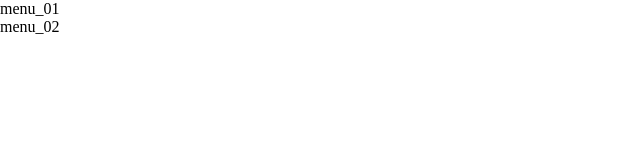
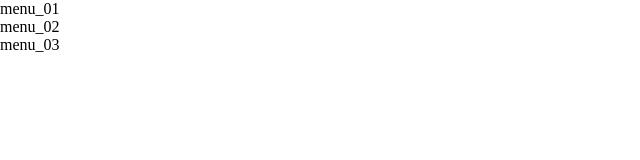
Before and after one commit to enuobear/hiall-demo, a plain HTML site: page index.html in a window 1280 px wide. Shown: the full height of the page, 0-640 px from the left. Drawn offline with Linux system fonts and the light colour scheme.

Commit message:
develop_v2

```diff
--- a/index.html
+++ b/index.html
@@ -14,6 +14,7 @@
   <ul>
 	<li>menu_01</li>
 	<li>menu_02</li>
+	<li>menu_03</li>
   </ul>
 </body>
 </html>
```
